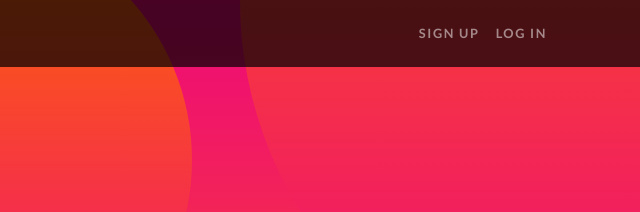
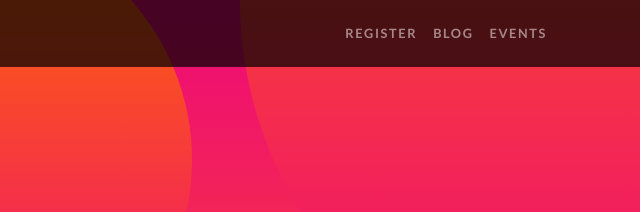
Before and after one commit to dilip12215/mywebsite, a website: page index.html in a window 1280 px wide. Shown: the top 212 px of the page, 640-1280 px from the left. Drawn offline with Linux system fonts and the light colour scheme.

Commit message:
Update index.html

```diff
--- a/index.html
+++ b/index.html
@@ -34,10 +34,12 @@
       <div class="collapse navbar-collapse" id="navbarResponsive">
         <ul class="navbar-nav ml-auto">
           <li class="nav-item">
-            <a class="nav-link" href="#">Sign Up</a>
+            <a class="nav-link" href="#">Register</a>
           </li>
           <li class="nav-item">
-            <a class="nav-link" href="#">Log In</a>
+            <a class="nav-link" href="#">Blog</a>
+          </li><li class="nav-item">
+            <a class="nav-link" href="#">Events</a>
           </li>
         </ul>
       </div>
```
